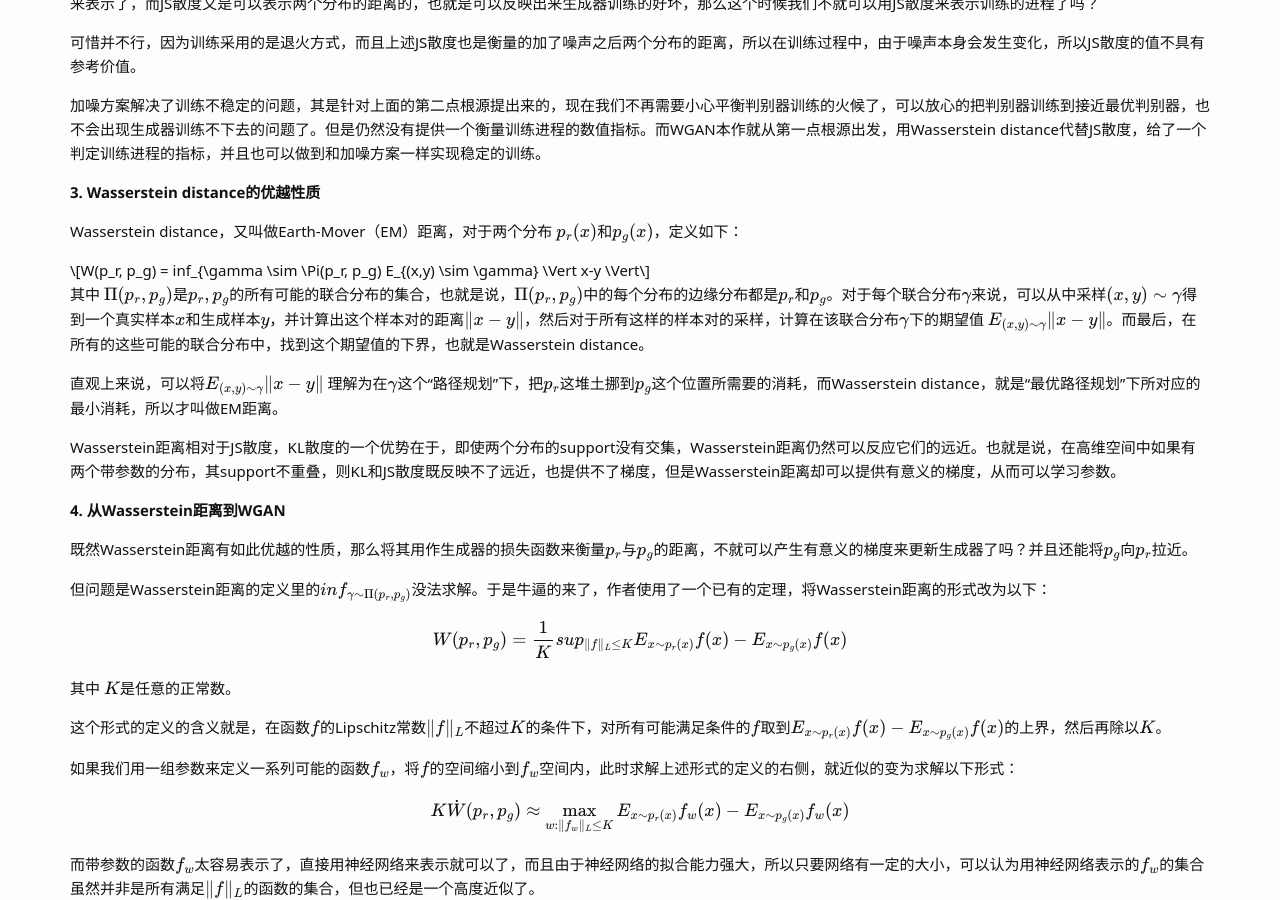
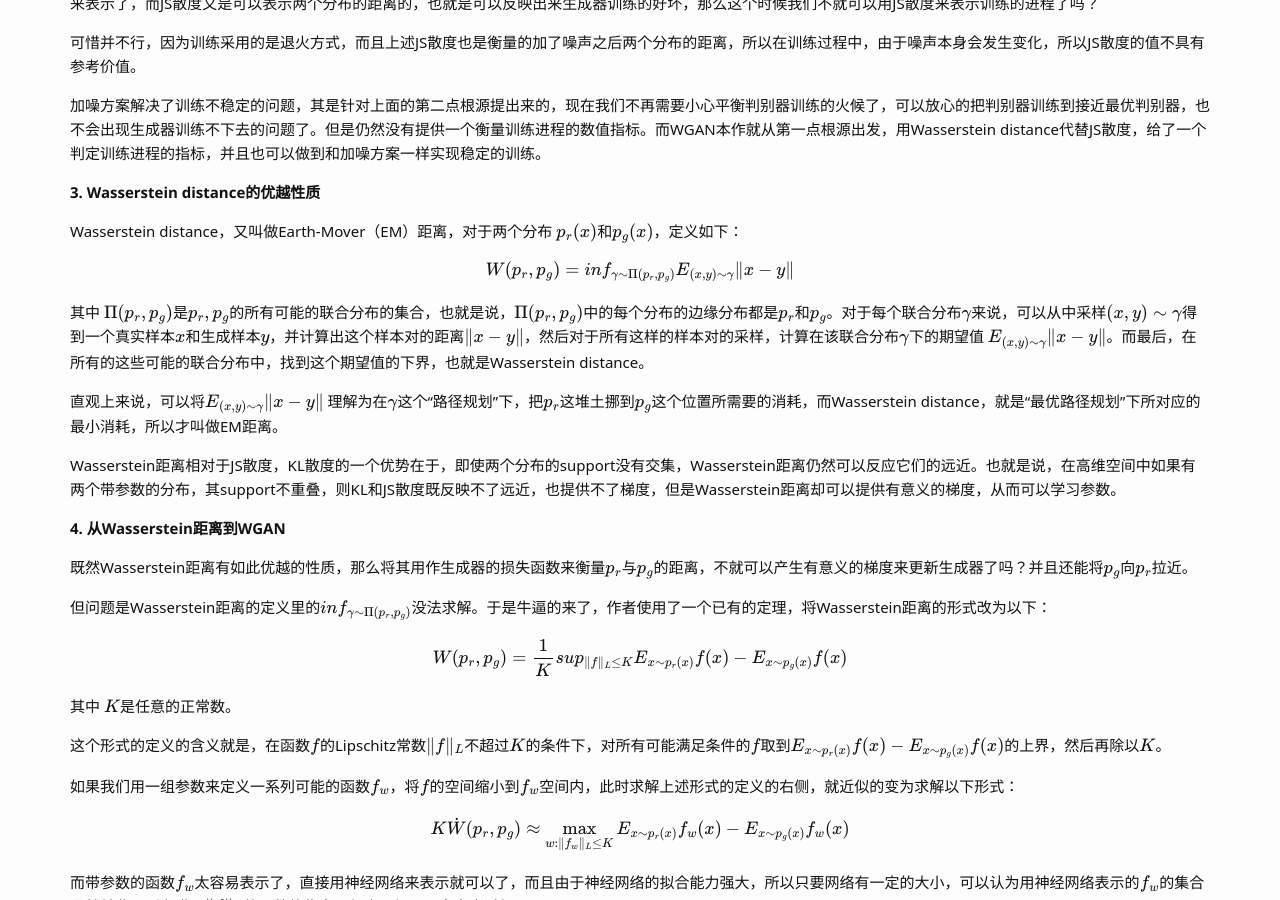
Before and after one commit to Wei-kang-Wang/tech-log, a Jekyll site: the page built from _posts/2022-01-01-Generative Models.md, in a window 1280 px wide and 900 px high, scrolled down 6681 px. Built offline with Jekyll 4.4.1, drawn with Linux system fonts in a browser that asks for light colours; some web fonts are replaced; formulas are drawn with MathJax 3.

```diff
--- a/_posts/2022-01-01-Generative Models.md
+++ b/_posts/2022-01-01-Generative Models.md
@@ -240,7 +240,7 @@ $$L(G, D^{\ast}) = 2D_{JS}(p_{r+\epsilon} \Vert p_{g+\epsilon}) - 2log2$$
 
 Wasserstein distance，又叫做Earth-Mover（EM）距离，对于两个分布 $$p_r(x)$$和$$p_g(x)$$，定义如下：
 
-$$W(p_r, p_g) = inf_{\gamma \sim \Pi(p_r, p_g) E_{(x,y) \sim \gamma} \Vert x-y \Vert$$
+$$W(p_r, p_g) = inf_{\gamma \sim \Pi(p_r, p_g)} E_{(x,y) \sim \gamma} \Vert x-y \Vert$$
 
 其中 $$\Pi(p_r, p_g)$$是$$p_r, p_g$$的所有可能的联合分布的集合，也就是说，$$\Pi(p_r, p_g)$$中的每个分布的边缘分布都是$$p_r$$和$$p_g$$。对于每个联合分布$$\gamma$$来说，可以从中采样$$(x,y) \sim \gamma$$得到一个真实样本$$x$$和生成样本$$y$$，并计算出这个样本对的距离$$\Vert x-y \Vert$$，然后对于所有这样的样本对的采样，计算在该联合分布$$\gamma$$下的期望值 $$E_{(x,y) \sim \gamma} \Vert x-y \Vert$$。而最后，在所有的这些可能的联合分布中，找到这个期望值的下界，也就是Wasserstein distance。
 
```
